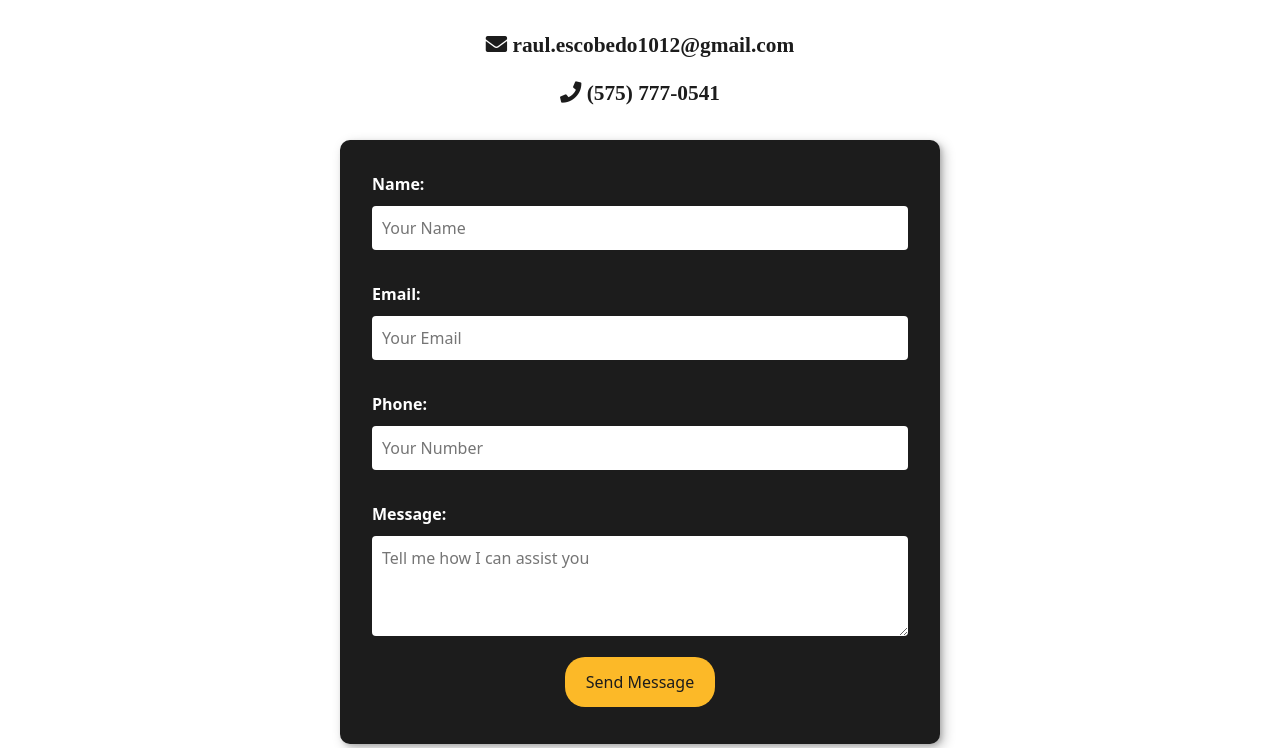
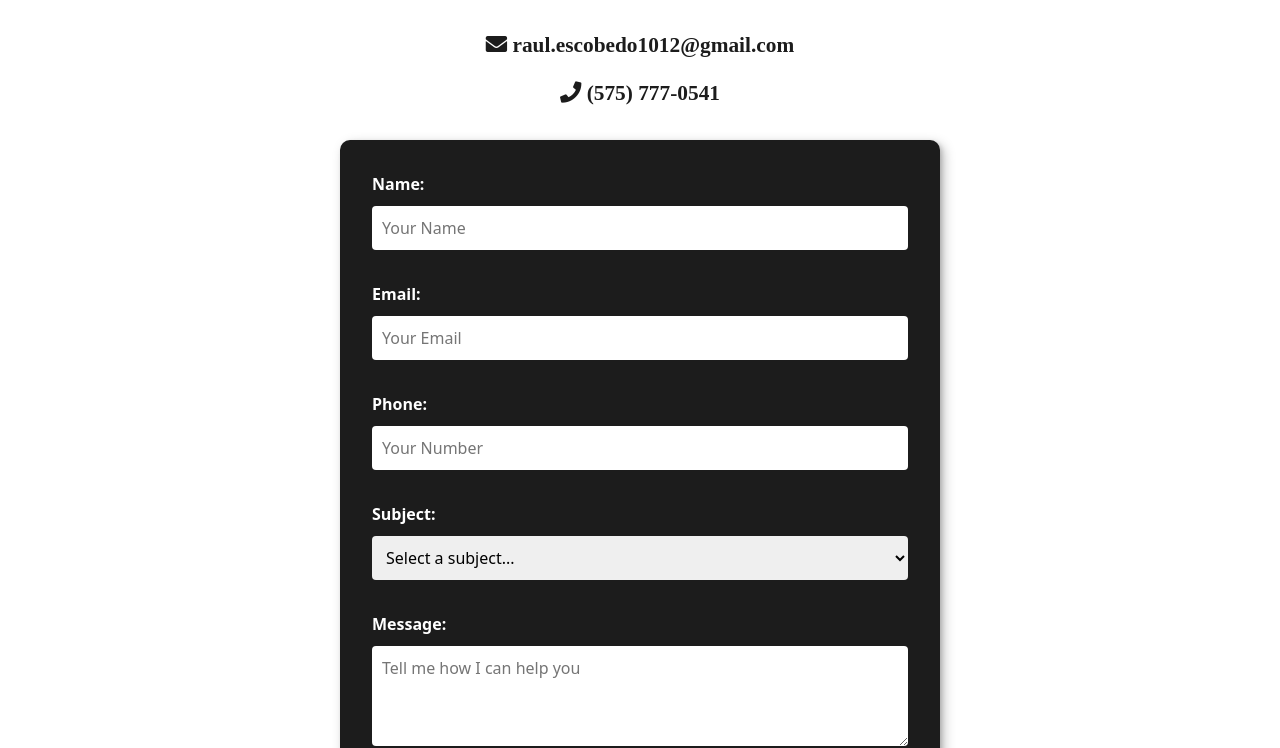
Before and after one commit to rjescobedo/raulescobedo-portfolio, a website: page contact.html in a window 1280 px wide. Shown: the part 210-958 px from the top of the page. Drawn offline with nearby package versions, Linux system fonts and the light colour scheme.

Commit message:
edit contact form

```diff
--- a/contact.html
+++ b/contact.html
@@ -118,8 +118,18 @@
                 <input type="tel" id="phone" name="phone" autocomplete="on" placeholder="Your Number">
             </div>
             <div class="form-item">
+                <label for="subject">Subject:</label>
+                <select name="subject" id="subject">
+                    <option value="">Select a subject...</option>
+                    <option value="question">I have a question about your services</option>
+                    <option value="quote">I would like to request a quote</option>
+                    <option value="support">I need help with my website</option>
+                    <option value="other">Other</option>
+                </select>
+            </div>
+            <div class="form-item">
                 <label for="message">Message:</label>
-                <textarea id="message" name="message" placeholder="Tell me how I can assist you" autocomplete="off" required></textarea>
+                <textarea id="message" name="message" placeholder="Tell me how I can help you" autocomplete="off" required></textarea>
             </div>
             <div class="form-button">
                 <button class="custom-button" type="submit">Send Message</button>
--- a/css/style.css
+++ b/css/style.css
@@ -1136,6 +1136,17 @@ border-bottom: 1px solid rgba(255, 255, 255, 0.2);
     height: 100px;
 }
 
+.form-item select {
+    border-radius: 4px;
+    border: none;
+    padding: 10px;
+    margin-top: 10px;
+}
+
+.form-item select:hover {
+    cursor: pointer;
+}
+
 .form-item input:focus, textarea:focus {
     border-color: rgba(28, 28, 28, .5);
     box-shadow: 0 0 6px rgba(28, 28, 28, 1);
```
Also changed, not shown: contact-espanol.html (+10 -0 lines).
